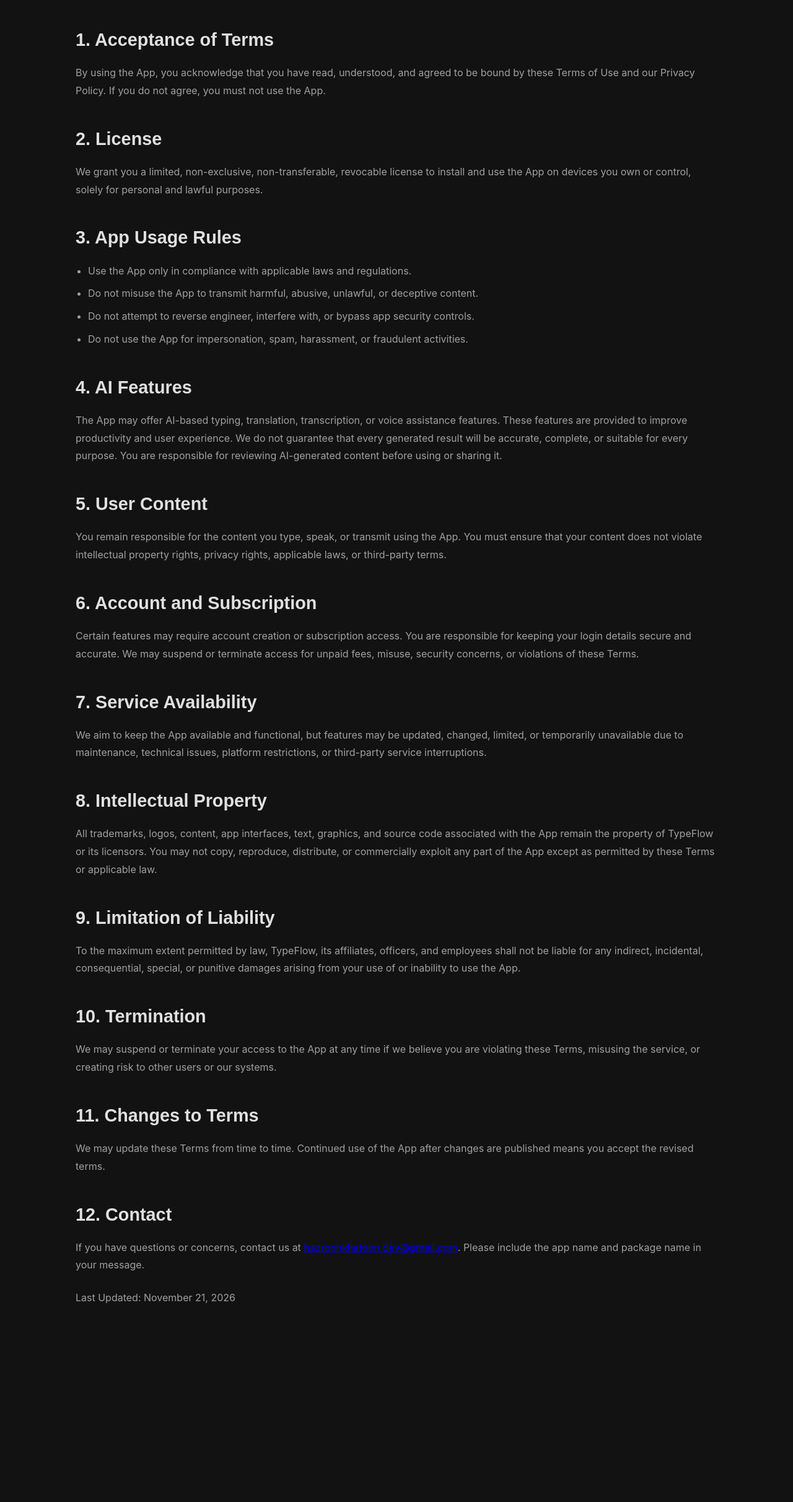
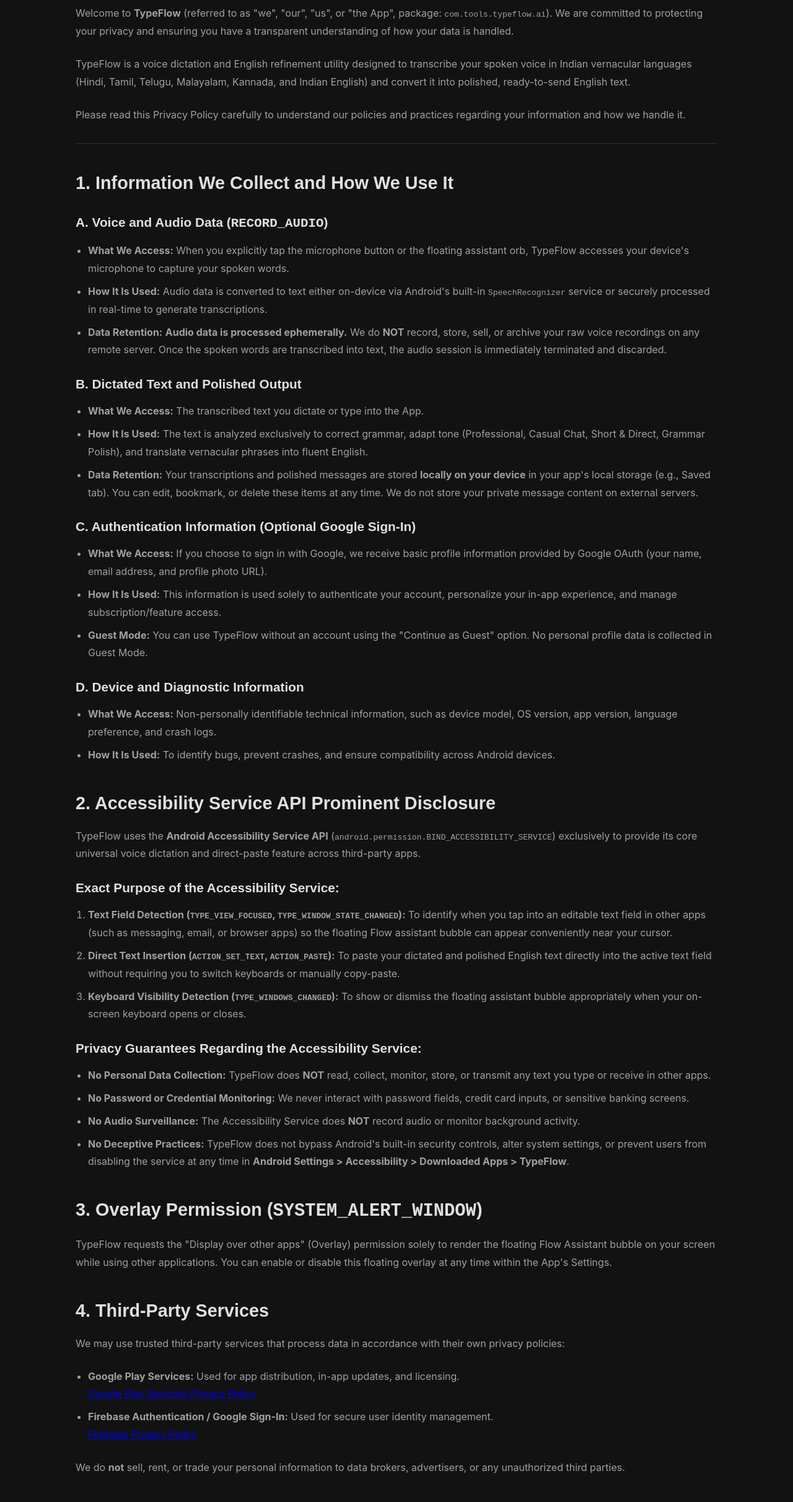
Before and after one commit to mdwazidshah/mdwazidshah.github.io, a website built with Vite: page apps/policy/typeflow-terms-of-use.html in a window 1280 px wide. Shown: the part 376-2800 px from the top of the page at 62% size. Before the commit the page ends 2573 px from the top, so only its background shows below. Built offline with nearby package versions, Linux system fonts and the light colour scheme.

Commit message:
Replace TypeFlow Terms of Use page with the Privacy Policy

```diff
--- a/apps/policy/typeflow-terms-of-use.html
+++ b/apps/policy/typeflow-terms-of-use.html
@@ -3,46 +3,20 @@
 <head>
     <meta charset="UTF-8">
     <meta name="viewport" content="width=device-width, initial-scale=1.0">
-    <title>Terms of Use - AI Voice Keyboard – TypeFlow | Hazroon Khatoon</title>
+    <title>Privacy Policy - AI Voice Keyboard – TypeFlow | Hazroon Khatoon</title>
     <link rel="preconnect" href="https://fonts.googleapis.com">
     <link rel="preconnect" href="https://fonts.gstatic.com" crossorigin>
     <link rel="stylesheet" href="../../style.css">
     <style>
-        body {
-            background: #0a0f14;
-            color: #e5e7eb;
-        }
-        .policy-container {
-            padding: 2rem 0 4rem 0;
-        }
-        .policy-content h2 {
-            margin-top: 2.5rem;
-            margin-bottom: 1rem;
-            font-size: 1.8rem;
-        }
-        .policy-content h3 {
-            margin-top: 1.5rem;
-            margin-bottom: 0.8rem;
-            font-size: 1.3rem;
-            color: var(--text-color);
-        }
-        .policy-content p, .policy-content ul {
-            margin-bottom: 1.5rem;
-            color: var(--text-muted);
-            line-height: 1.8;
-        }
-        .policy-content ul {
-            padding-left: 20px;
-        }
-        .policy-content li {
-            margin-bottom: 0.5rem;
-        }
-        .last-updated {
-            color: var(--primary);
-            font-weight: 600;
-            margin-bottom: 2rem;
-            display: block;
-        }
+        body { background: #0a0f14; color: #e5e7eb; }
+        .policy-container { padding: 2rem 0 4rem 0; }
+        .policy-content h2 { margin-top: 2.5rem; margin-bottom: 1rem; font-size: 1.8rem; }
+        .policy-content h3 { margin-top: 1.5rem; margin-bottom: 0.8rem; font-size: 1.3rem; color: var(--text-color); }
+        .policy-content p, .policy-content ul, .policy-content ol { margin-bottom: 1.5rem; color: var(--text-muted); line-height: 1.8; }
+        .policy-content ul, .policy-content ol { padding-left: 20px; }
+        .policy-content li { margin-bottom: 0.5rem; }
+        .last-updated { color: var(--primary); font-weight: 600; margin-bottom: 2rem; display: block; }
+        hr { border: 0; border-top: 1px solid #26303b; margin: 2rem 0; }
     </style>
 </head>
 <body class="dark-theme">
@@ -53,63 +27,112 @@
 
     <div class="container">
         <header class="policy-header">
-            <div class="policy-icon" style="width: 88px; height: 88px; border-radius: 20px; display:flex; align-items:center; justify-content:center; background: linear-gradient(135deg, rgba(59,130,246,0.25), rgba(139,92,246,0.25));">
-                <span style="font-size: 42px;">⌨️</span>
-            </div>
+            <div class="policy-icon" style="width: 88px; height: 88px; border-radius: 20px; display:flex; align-items:center; justify-content:center; background: linear-gradient(135deg, rgba(59,130,246,.25), rgba(16,185,129,.20)); color:#ecfeff; font-size:42px; font-weight:800;">TF</div>
             <div>
                 <h2>AI Voice Keyboard – TypeFlow</h2>
-                <p>Terms of Use</p>
+                <p>Privacy Policy</p>
             </div>
         </header>
 
         <div class="policy-container" style="padding-top: 1rem;">
-            <span class="last-updated">Effective Date: November 21, 2026</span>
-            <h1 class="gradient-text">Terms of Use</h1>
-            <p>These Terms of Use govern your access to and use of AI Voice Keyboard – TypeFlow ("App", package: <code>com.tools.typeflow.ai</code>). By installing, accessing, or using the App, you agree to these terms.</p>
+            <span class="last-updated">Last updated: November 21, 2026</span>
+            <span class="last-updated">Effective date: November 21, 2026</span>
+            <h1 class="gradient-text">Privacy Policy</h1>
 
             <div class="policy-content">
-                <h2>1. Acceptance of Terms</h2>
-                <p>By using the App, you acknowledge that you have read, understood, and agreed to be bound by these Terms of Use and our Privacy Policy. If you do not agree, you must not use the App.</p>
+                <p>Welcome to <strong>TypeFlow</strong> (referred to as "we", "our", "us", or "the App", package: <code>com.tools.typeflow.ai</code>). We are committed to protecting your privacy and ensuring you have a transparent understanding of how your data is handled.</p>
+                <p>TypeFlow is a voice dictation and English refinement utility designed to transcribe your spoken voice in Indian vernacular languages (Hindi, Tamil, Telugu, Malayalam, Kannada, and Indian English) and convert it into polished, ready-to-send English text.</p>
+                <p>Please read this Privacy Policy carefully to understand our policies and practices regarding your information and how we handle it.</p>
 
-                <h2>2. License</h2>
-                <p>We grant you a limited, non-exclusive, non-transferable, revocable license to install and use the App on devices you own or control, solely for personal and lawful purposes.</p>
+                <hr>
 
-                <h2>3. App Usage Rules</h2>
+                <h2>1. Information We Collect and How We Use It</h2>
+
+                <h3>A. Voice and Audio Data (<code>RECORD_AUDIO</code>)</h3>
                 <ul>
-                    <li>Use the App only in compliance with applicable laws and regulations.</li>
-                    <li>Do not misuse the App to transmit harmful, abusive, unlawful, or deceptive content.</li>
-                    <li>Do not attempt to reverse engineer, interfere with, or bypass app security controls.</li>
-                    <li>Do not use the App for impersonation, spam, harassment, or fraudulent activities.</li>
+                    <li><strong>What We Access:</strong> When you explicitly tap the microphone button or the floating assistant orb, TypeFlow accesses your device's microphone to capture your spoken words.</li>
+                    <li><strong>How It Is Used:</strong> Audio data is converted to text either on-device via Android's built-in <code>SpeechRecognizer</code> service or securely processed in real-time to generate transcriptions.</li>
+                    <li><strong>Data Retention:</strong> <strong>Audio data is processed ephemerally.</strong> We do <strong>NOT</strong> record, store, sell, or archive your raw voice recordings on any remote server. Once the spoken words are transcribed into text, the audio session is immediately terminated and discarded.</li>
                 </ul>
 
-                <h2>4. AI Features</h2>
-                <p>The App may offer AI-based typing, translation, transcription, or voice assistance features. These features are provided to improve productivity and user experience. We do not guarantee that every generated result will be accurate, complete, or suitable for every purpose. You are responsible for reviewing AI-generated content before using or sharing it.</p>
+                <h3>B. Dictated Text and Polished Output</h3>
+                <ul>
+                    <li><strong>What We Access:</strong> The transcribed text you dictate or type into the App.</li>
+                    <li><strong>How It Is Used:</strong> The text is analyzed exclusively to correct grammar, adapt tone (Professional, Casual Chat, Short &amp; Direct, Grammar Polish), and translate vernacular phrases into fluent English.</li>
+                    <li><strong>Data Retention:</strong> Your transcriptions and polished messages are stored <strong>locally on your device</strong> in your app's local storage (e.g., Saved tab). You can edit, bookmark, or delete these items at any time. We do not store your private message content on external servers.</li>
+                </ul>
 
-                <h2>5. User Content</h2>
-                <p>You remain responsible for the content you type, speak, or transmit using the App. You must ensure that your content does not violate intellectual property rights, privacy rights, applicable laws, or third-party terms.</p>
+                <h3>C. Authentication Information (Optional Google Sign-In)</h3>
+                <ul>
+                    <li><strong>What We Access:</strong> If you choose to sign in with Google, we receive basic profile information provided by Google OAuth (your name, email address, and profile photo URL).</li>
+                    <li><strong>How It Is Used:</strong> This information is used solely to authenticate your account, personalize your in-app experience, and manage subscription/feature access.</li>
+                    <li><strong>Guest Mode:</strong> You can use TypeFlow without an account using the "Continue as Guest" option. No personal profile data is collected in Guest Mode.</li>
+                </ul>
 
-                <h2>6. Account and Subscription</h2>
-                <p>Certain features may require account creation or subscription access. You are responsible for keeping your login details secure and accurate. We may suspend or terminate access for unpaid fees, misuse, security concerns, or violations of these Terms.</p>
+                <h3>D. Device and Diagnostic Information</h3>
+                <ul>
+                    <li><strong>What We Access:</strong> Non-personally identifiable technical information, such as device model, OS version, app version, language preference, and crash logs.</li>
+                    <li><strong>How It Is Used:</strong> To identify bugs, prevent crashes, and ensure compatibility across Android devices.</li>
+                </ul>
 
-                <h2>7. Service Availability</h2>
-                <p>We aim to keep the App available and functional, but features may be updated, changed, limited, or temporarily unavailable due to maintenance, technical issues, platform restrictions, or third-party service interruptions.</p>
+                <h2>2. Accessibility Service API Prominent Disclosure</h2>
+                <p>TypeFlow uses the <strong>Android Accessibility Service API</strong> (<code>android.permission.BIND_ACCESSIBILITY_SERVICE</code>) exclusively to provide its core universal voice dictation and direct-paste feature across third-party apps.</p>
 
-                <h2>8. Intellectual Property</h2>
-                <p>All trademarks, logos, content, app interfaces, text, graphics, and source code associated with the App remain the property of TypeFlow or its licensors. You may not copy, reproduce, distribute, or commercially exploit any part of the App except as permitted by these Terms or applicable law.</p>
+                <h3>Exact Purpose of the Accessibility Service:</h3>
+                <ol>
+                    <li><strong>Text Field Detection (<code>TYPE_VIEW_FOCUSED</code>, <code>TYPE_WINDOW_STATE_CHANGED</code>):</strong> To identify when you tap into an editable text field in other apps (such as messaging, email, or browser apps) so the floating Flow assistant bubble can appear conveniently near your cursor.</li>
+                    <li><strong>Direct Text Insertion (<code>ACTION_SET_TEXT</code>, <code>ACTION_PASTE</code>):</strong> To paste your dictated and polished English text directly into the active text field without requiring you to switch keyboards or manually copy-paste.</li>
+                    <li><strong>Keyboard Visibility Detection (<code>TYPE_WINDOWS_CHANGED</code>):</strong> To show or dismiss the floating assistant bubble appropriately when your on-screen keyboard opens or closes.</li>
+                </ol>
 
-                <h2>9. Limitation of Liability</h2>
-                <p>To the maximum extent permitted by law, TypeFlow, its affiliates, officers, and employees shall not be liable for any indirect, incidental, consequential, special, or punitive damages arising from your use of or inability to use the App.</p>
+                <h3>Privacy Guarantees Regarding the Accessibility Service:</h3>
+                <ul>
+                    <li><strong>No Personal Data Collection:</strong> TypeFlow does <strong>NOT</strong> read, collect, monitor, store, or transmit any text you type or receive in other apps.</li>
+                    <li><strong>No Password or Credential Monitoring:</strong> We never interact with password fields, credit card inputs, or sensitive banking screens.</li>
+                    <li><strong>No Audio Surveillance:</strong> The Accessibility Service does <strong>NOT</strong> record audio or monitor background activity.</li>
+                    <li><strong>No Deceptive Practices:</strong> TypeFlow does not bypass Android's built-in security controls, alter system settings, or prevent users from disabling the service at any time in <strong>Android Settings &gt; Accessibility &gt; Downloaded Apps &gt; TypeFlow</strong>.</li>
+                </ul>
 
-                <h2>10. Termination</h2>
-                <p>We may suspend or terminate your access to the App at any time if we believe you are violating these Terms, misusing the service, or creating risk to other users or our systems.</p>
+                <h2>3. Overlay Permission (<code>SYSTEM_ALERT_WINDOW</code>)</h2>
+                <p>TypeFlow requests the "Display over other apps" (Overlay) permission solely to render the floating Flow Assistant bubble on your screen while using other applications. You can enable or disable this floating overlay at any time within the App's Settings.</p>
 
-                <h2>11. Changes to Terms</h2>
-                <p>We may update these Terms from time to time. Continued use of the App after changes are published means you accept the revised terms.</p>
+                <h2>4. Third-Party Services</h2>
+                <p>We may use trusted third-party services that process data in accordance with their own privacy policies:</p>
+                <ul>
+                    <li><strong>Google Play Services:</strong> Used for app distribution, in-app updates, and licensing.<br><a href="https://policies.google.com/privacy">Google Play Services Privacy Policy</a></li>
+                    <li><strong>Firebase Authentication / Google Sign-In:</strong> Used for secure user identity management.<br><a href="https://firebase.google.com/support/privacy">Firebase Privacy Policy</a></li>
+                </ul>
+                <p>We do <strong>not</strong> sell, rent, or trade your personal information to data brokers, advertisers, or any unauthorized third parties.</p>
 
-                <h2>12. Contact</h2>
-                <p>If you have questions or concerns, contact us at <a href="mailto:hazroonkhatoon.dev@gmail.com">hazroonkhatoon.dev@gmail.com</a>. Please include the app name and package name in your message.</p>
+                <h2>5. Data Security</h2>
+                <p>We implement industry-standard technical and organizational security measures to protect your information:</p>
+                <ul>
+                    <li>All network communications (such as authentication or AI processing) occur over encrypted HTTPS/TLS channels.</li>
+                    <li>Local app data is protected by Android's application sandboxing.</li>
+                    <li>We do not maintain unencrypted remote databases of your personal dictations.</li>
+                </ul>
 
-                <p>Last Updated: November 21, 2026</p>
+                <h2>6. User Control and Data Deletion</h2>
+                <p>You have complete control over your data within TypeFlow:</p>
+                <ul>
+                    <li><strong>Clear Local History:</strong> You can delete all saved flows and recent transcriptions directly from the <strong>Saved</strong> tab.</li>
+                    <li><strong>Revoke Permissions:</strong> You can revoke Microphone, Accessibility, or Overlay permissions at any time via Android's System Settings.</li>
+                    <li><strong>Account Deletion:</strong> If you signed in with Google and wish to delete your account and associated profile data, you can do so in the App Settings or by contacting us at <strong>hazroonkhatoon.dev@gmail.com</strong>.</li>
+                </ul>
+
+                <h2>7. Children's Privacy</h2>
+                <p>TypeFlow is not intended for use by children under the age of 13 (or under 16 in the European Economic Area). We do not knowingly collect personal information from children. If we discover that a child has provided us with personal information, we will delete it immediately.</p>
+
+                <h2>8. Changes to This Privacy Policy</h2>
+                <p>We may update this Privacy Policy from time to time to reflect changes in our practices or applicable Google Play policies. Any updates will be posted on this page with an updated "Last updated" date. We encourage you to review this policy periodically.</p>
+
+                <h2>9. Contact Us</h2>
+                <p>If you have any questions, concerns, or requests regarding this Privacy Policy or TypeFlow's privacy practices, please contact us at:</p>
+                <ul>
+                    <li><strong>Developer Email:</strong> hazroonkhatoon.dev@gmail.com</li>
+                    <li><strong>Developer Name:</strong> Hazroon Khatoon</li>
+                    <li><strong>Package Name:</strong> com.tools.typeflow.ai</li>
+                </ul>
             </div>
         </div>
     </div>
```
